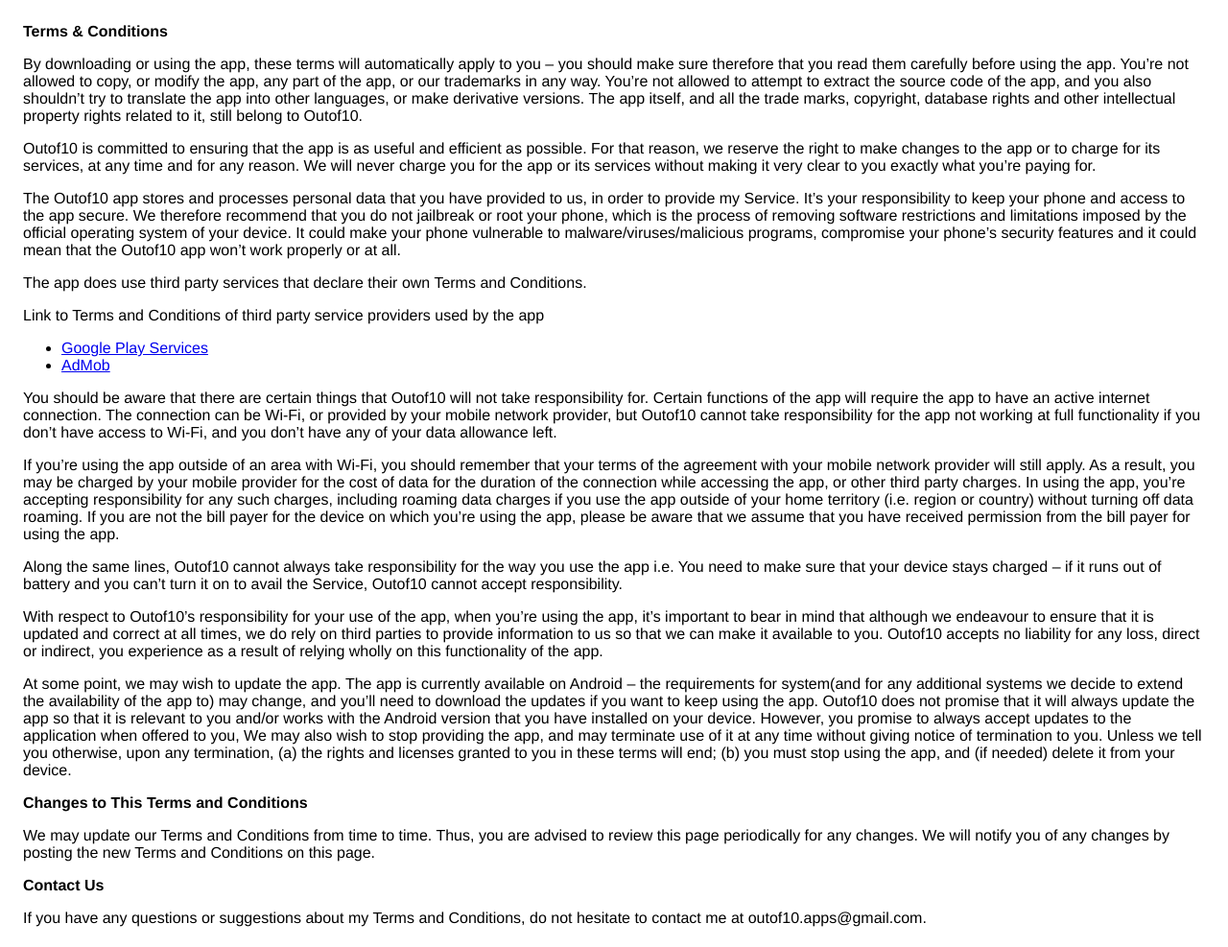
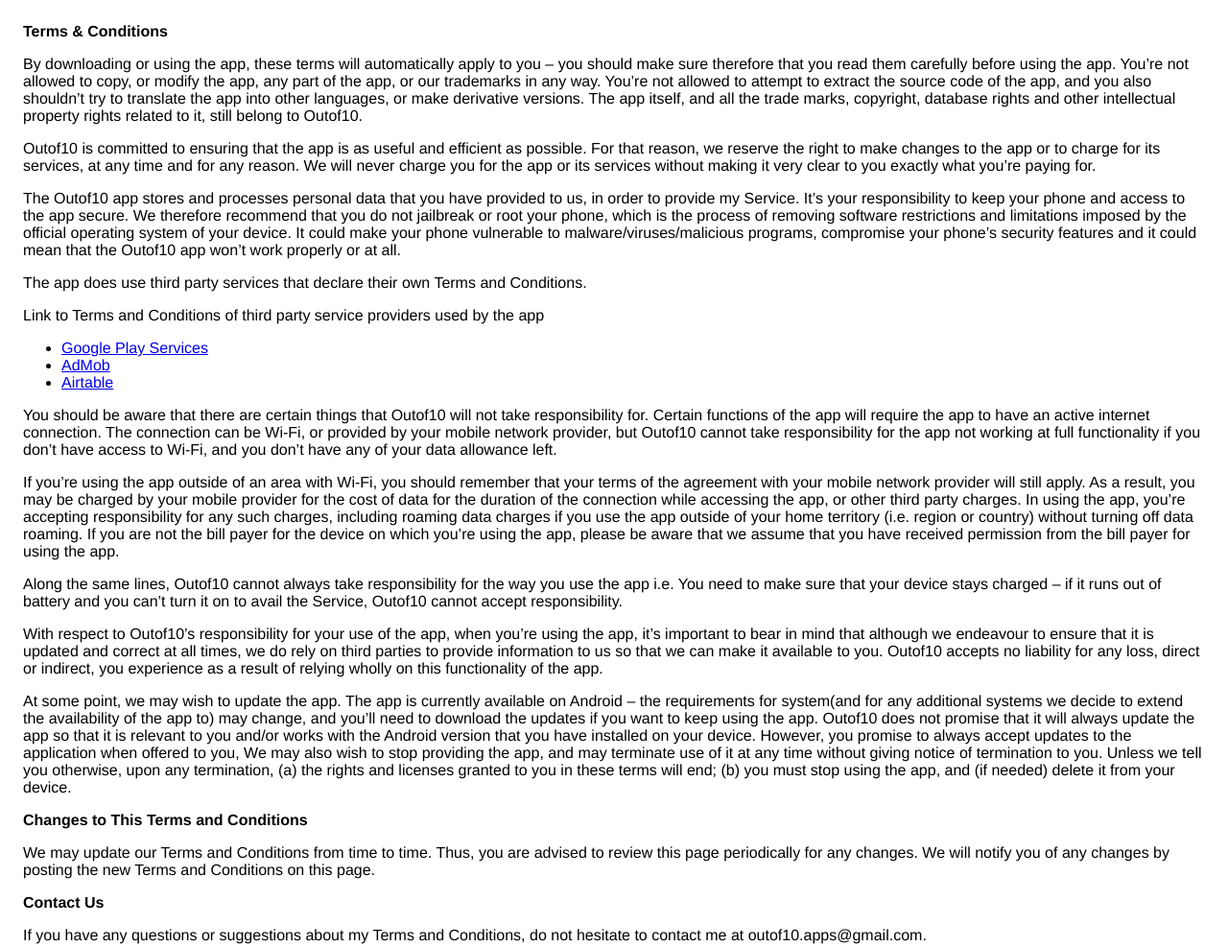
Before and after one commit to OUTOF10/terms-of-use, a plain HTML site: page index.html in a window 1280 px wide. Shown: the whole page at 96% size. Drawn offline with Linux system fonts and the light colour scheme.

Commit message:
Update index.html

```diff
--- a/index.html
+++ b/index.html
@@ -42,7 +42,9 @@
                   </p> <p>
                     Link to Terms and Conditions of third party service
                     providers used by the app
-                  </p> <ul><li><a href="https://policies.google.com/terms" target="_blank" rel="noopener noreferrer">Google Play Services</a></li><li><a href="https://developers.google.com/admob/terms" target="_blank" rel="noopener noreferrer">AdMob</a></li><!----><!----><!----><!----><!----><!----><!----><!----><!----><!----><!----><!----><!----><!----><!----><!----><!----><!----><!----><!----></ul></div> <p>
+                  </p> <ul><li><a href="https://policies.google.com/terms" target="_blank" rel="noopener noreferrer">Google Play Services</a></li><li><a href="https://developers.google.com/admob/terms" target="_blank" rel="noopener noreferrer">AdMob</a></li>
+        <li><a href="https://airtable.com/privacy" target="_blank" rel="noopener noreferrer">Airtable</a></li>
+        <!----><!----><!----><!----><!----><!----><!----><!----><!----><!----><!----><!----><!----><!----><!----><!----><!----><!----><!----><!----></ul></div> <p>
                   You should be aware that there are certain things that
                   Outof10 will not take responsibility for. Certain
                   functions of the app will require the app to have an active
```
